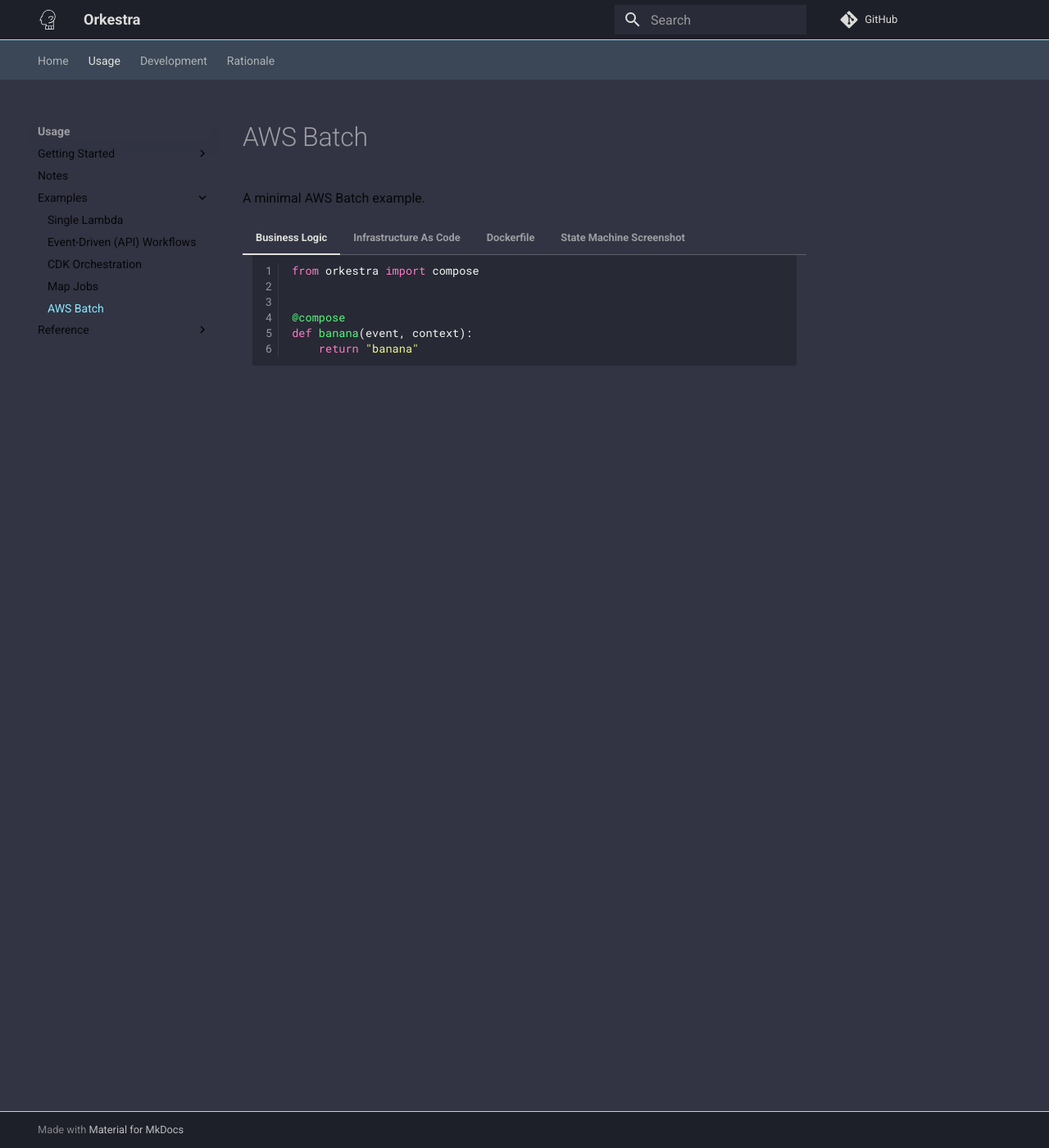
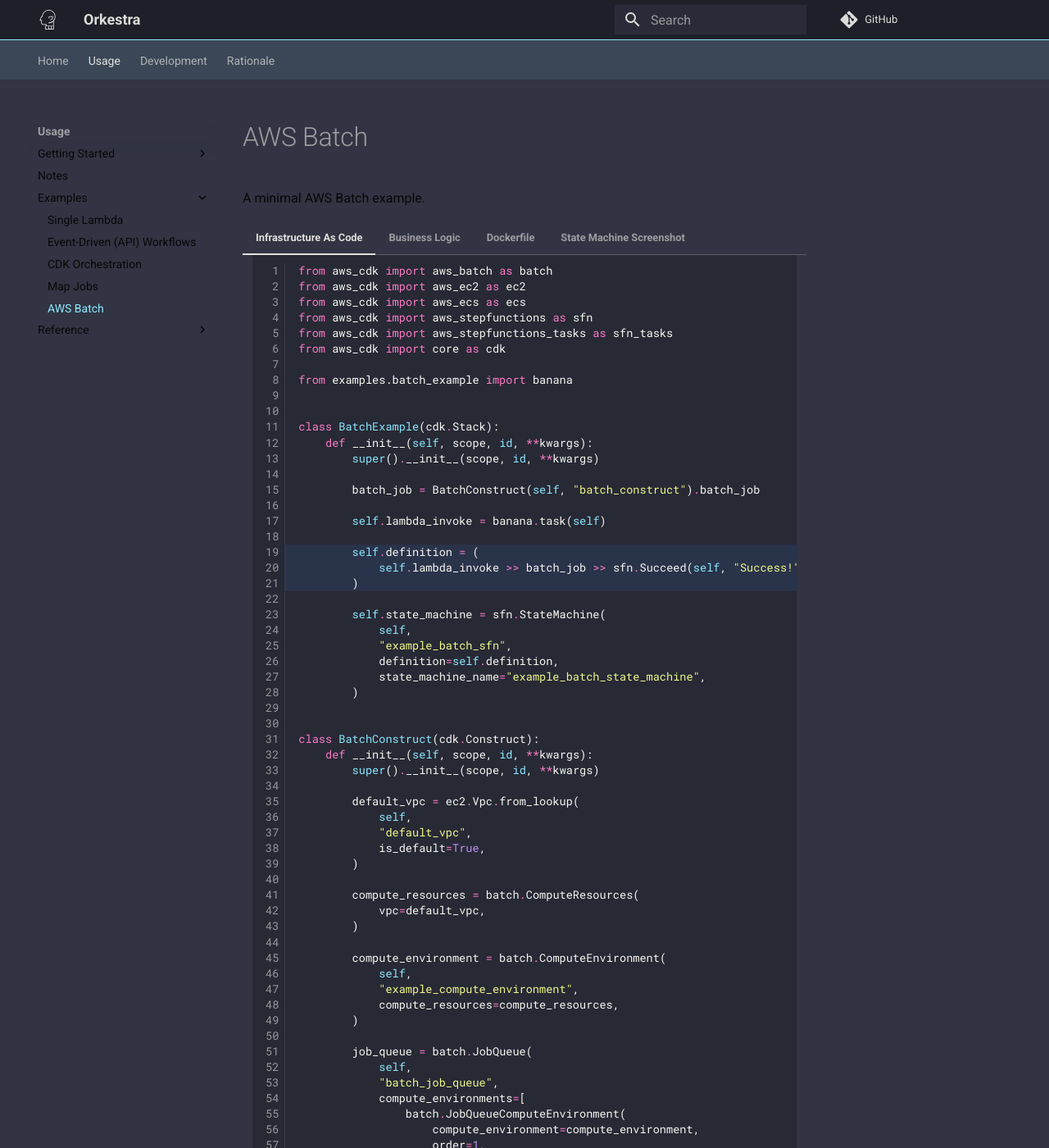
Before and after one commit to knowsuchagency/orkestra, an MkDocs documentation site: the page built from docs/examples/batch.md, in a window 1280 px wide and 1400 px high. Shown: the whole window at 82% size. Built offline with MkDocs 1.6.1 and Material for MkDocs 9.7.7, drawn with Linux system fonts in a browser that asks for light colours; comment, search, counter and statistics services are not loaded; some of the changed text lies outside the part shown.

Commit message:
put IAC first for batch example

````diff
--- a/docs/examples/batch.md
+++ b/docs/examples/batch.md
@@ -1,15 +1,4 @@
 A minimal AWS Batch example.
-
-=== "Business Logic"
-
-    ```python
-    from orkestra import compose
-
-
-    @compose
-    def banana(event, context):
-        return "banana"
-    ```
 
 === "Infrastructure As Code"
 
@@ -94,6 +83,17 @@ A minimal AWS Batch example.
             )
     ```
 
+=== "Business Logic"
+
+    ```python
+    from orkestra import compose
+
+
+    @compose
+    def banana(event, context):
+        return "banana"
+    ```
+
 === "Dockerfile"
 
     ```dockerfile
````
